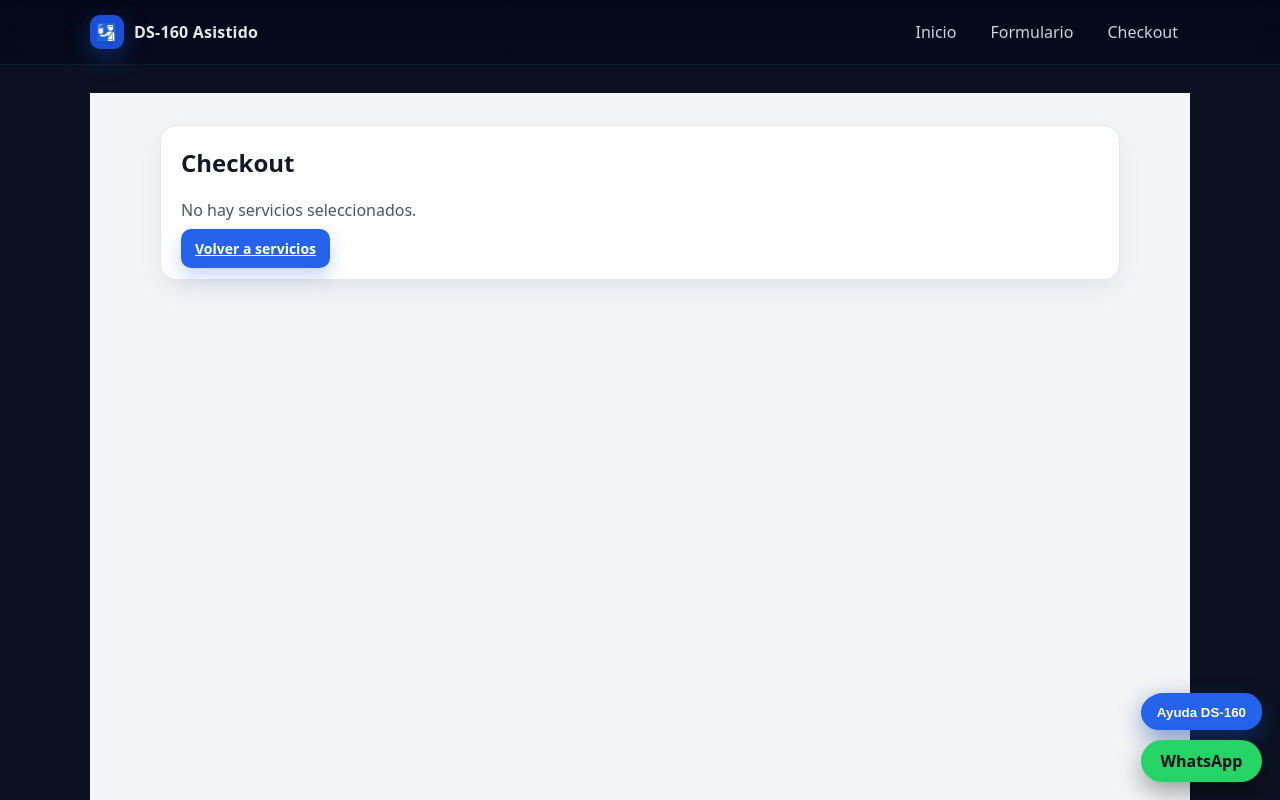
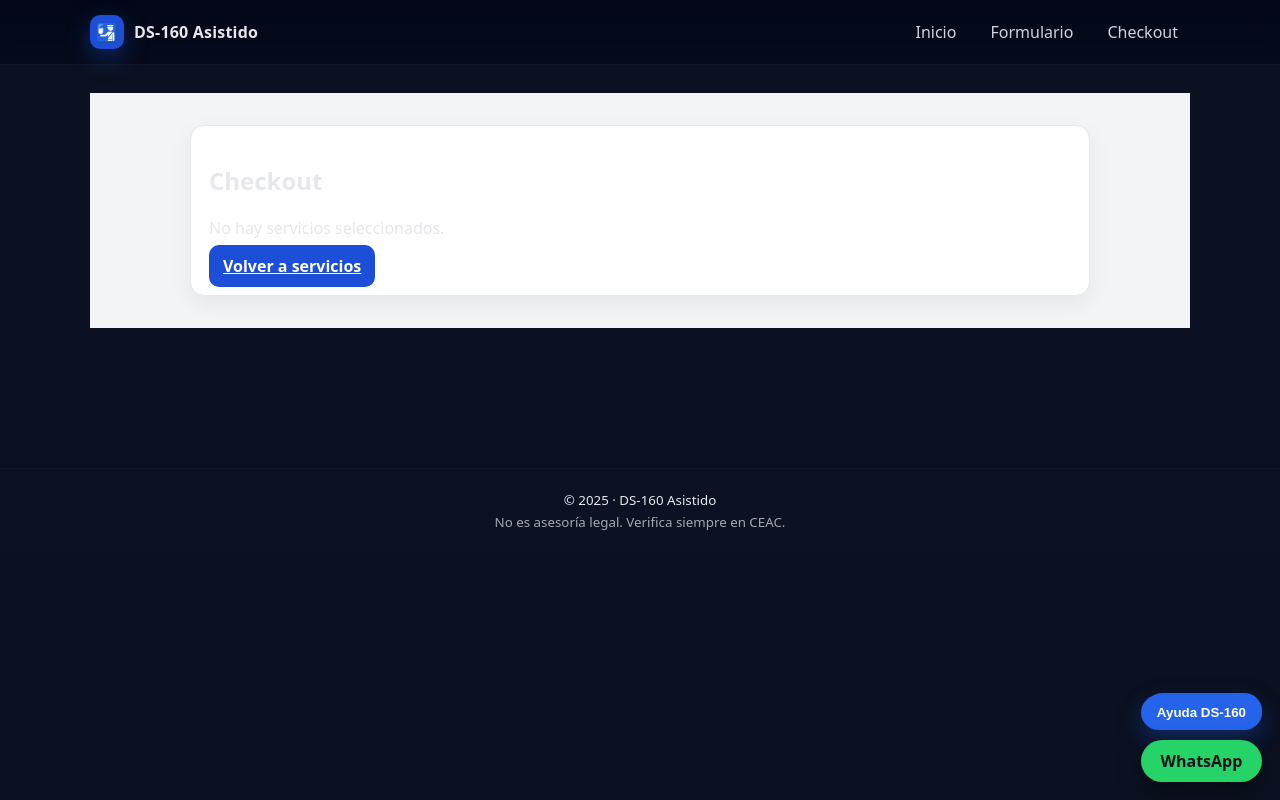
Before and after one commit to robertotitus86/ds160-app, a Next.js app: page /checkout in a window 1280 px wide. Shown: the top 800 px of the page. Built offline with nearby package versions, Linux system fonts and the light colour scheme.

Commit message:
Update page.tsx

```diff
--- a/app/checkout/page.tsx
+++ b/app/checkout/page.tsx
@@ -23,45 +23,34 @@ const TITLES: Record<string, string> = {
 type Method = "deuna" | "transferencia" | "paypal_soon" | "card_soon";
 
 const css = {
-  // Fondo general claro para todo el checkout
-  page: {
-    width: "100%",
-    minHeight: "100vh",
-    background: "#f3f4f6", // gris claro
-    padding: "32px 16px",
-    boxSizing: "border-box",
-  } as React.CSSProperties,
-
   wrapper: {
     display: "flex",
     justifyContent: "center",
     width: "100%",
+    background: "#f3f4f6", // fondo claro para toda la página
+    padding: "32px 16px",
+    boxSizing: "border-box",
   } as React.CSSProperties,
-
   inner: {
     width: "100%",
-    maxWidth: 960,
+    maxWidth: 900,
     display: "grid",
-    gap: 20,
+    gap: 18,
   } as React.CSSProperties,
-
-  // Tarjetas tipo banca / SaaS
   card: {
     background: "#ffffff",
-    padding: 20,
-    borderRadius: 16,
+    padding: 18,
+    borderRadius: 14,
     border: "1px solid #e5e7eb",
-    boxShadow: "0 10px 25px rgba(15,23,42,0.06)",
+    boxShadow: "0 8px 24px rgba(15,23,42,0.06)",
   } as React.CSSProperties,
-
   label: {
     fontSize: 13,
-    opacity: 0.9,
+    color: "#374151",
     display: "block",
     marginBottom: 4,
-    color: "#4b5563",
+    fontWeight: 500,
   } as React.CSSProperties,
-
   input: {
     width: "100%",
     padding: "8px 10px",
@@ -72,19 +61,15 @@ const css = {
     outline: "none",
     fontSize: 14,
   } as React.CSSProperties,
-
   btn: {
-    background: "#2563eb",
-    color: "#fff",
+    background: "#1d4ed8",
+    color: "#ffffff",
     border: "none",
     borderRadius: 10,
     padding: "10px 14px",
     cursor: "pointer",
     fontWeight: 600,
-    fontSize: 14,
-    boxShadow: "0 8px 18px rgba(37,99,235,0.25)",
   } as React.CSSProperties,
-
   ghost: {
     background: "#e5e7eb",
     color: "#111827",
@@ -93,103 +78,59 @@ const css = {
     padding: "10px 14px",
     cursor: "pointer",
     fontWeight: 500,
-    fontSize: 14,
   } as React.CSSProperties,
-
-  // Error en rojo suave
   error: {
-    background: "#fef2f2",
+    background: "#fee2e2",
     border: "1px solid #fecaca",
     padding: 12,
-    color: "#b91c1c",
+    color: "#7f1d1d",
+    borderRadius: 10,
+  } as React.CSSProperties,
+  ok: {
+    background: "#dcfce7",
+    border: "1px solid #bbf7d0",
+    padding: 12,
+    color: "#166534",
     borderRadius: 12,
   } as React.CSSProperties,
-
-  // Toast flotante de éxito
-  toastContainer: {
-    position: "fixed",
-    top: 80,
-    right: 24,
-    zIndex: 60,
-  } as React.CSSProperties,
-
-  okToast: {
-    display: "flex",
-    alignItems: "flex-start",
-    gap: 10,
-    maxWidth: 360,
-    background: "#ecfdf3",
-    border: "1px solid #bbf7d0",
-    padding: 14,
-    color: "#166534",
-    borderRadius: 14,
-    boxShadow: "0 16px 40px rgba(22,163,74,0.25)",
-  } as React.CSSProperties,
-
-  okIconCircle: {
-    width: 24,
-    height: 24,
-    borderRadius: "999px",
-    background: "#22c55e",
-    display: "flex",
-    alignItems: "center",
-    justifyContent: "center",
-    color: "#ecfdf3",
-    fontSize: 14,
-    flexShrink: 0,
-  } as React.CSSProperties,
-
-  okTitle: {
-    fontWeight: 600,
-    marginBottom: 2,
-  } as React.CSSProperties,
-
-  okBody: {
-    fontSize: 13,
-    whiteSpace: "pre-wrap",
-  } as React.CSSProperties,
-
-  okCloseBtn: {
-    marginLeft: 8,
-    background: "transparent",
-    border: "none",
-    color: "#166534",
-    cursor: "pointer",
-    fontSize: 16,
-    lineHeight: 1,
-  } as React.CSSProperties,
-
   tabs: {
     display: "flex",
     flexWrap: "wrap" as const,
     gap: 10,
   } as React.CSSProperties,
-
   tab(active: boolean, disabled?: boolean): React.CSSProperties {
     return {
       position: "relative",
-      background: active ? "#2563eb" : "#e5e7eb",
+      background: active ? "#1d4ed8" : "#e5e7eb",
       color: disabled ? "rgba(55,65,81,.6)" : active ? "#ffffff" : "#111827",
       border: "none",
-      borderRadius: 999,
-      padding: "8px 14px",
+      borderRadius: 10,
+      padding: "8px 12px",
       cursor: disabled ? "not-allowed" : "pointer",
       opacity: disabled ? 0.7 : 1,
       fontSize: 13,
       fontWeight: 500,
     };
   },
-
   soonBadge: {
     position: "absolute" as const,
     top: -8,
     right: -8,
     padding: "2px 6px",
     borderRadius: 8,
-    background: "#f97316",
+    background: "#facc15",
     color: "#111827",
     fontSize: 10,
     fontWeight: 700,
+  } as React.CSSProperties,
+  // Toast flotante arriba a la derecha
+  toast: {
+    position: "fixed",
+    top: 16,
+    right: 16,
+    zIndex: 50,
+    maxWidth: 360,
+    boxShadow: "0 12px 30px rgba(15,23,42,0.18)",
   } as React.CSSProperties,
 };
 
@@ -274,8 +215,8 @@ function CheckoutInner() {
   }, [fromURL.join(",")]);
 
   function copy(text: string) {
-    if (typeof navigator !== "undefined" && (navigator as any).clipboard) {
-      (navigator as any).clipboard.writeText(text).catch(() => {});
+    if (typeof navigator !== "undefined" && navigator.clipboard) {
+      navigator.clipboard.writeText(text).catch(() => {});
     }
   }
 
@@ -305,7 +246,8 @@ function CheckoutInner() {
     }
 
     if (method === "deuna") {
-      if (!deunaChecked) out.push("Marca que confirmas tu pago con Deuna (QR).");
+      if (!deunaChecked)
+        out.push("Marca que confirmas tu pago con Deuna (QR).");
       if (!deunaRef && !deunaFile) {
         out.push(
           "En Deuna ingresa una referencia o adjunta el comprobante de pago."
@@ -386,7 +328,7 @@ function CheckoutInner() {
       });
 
       setSuccessMsg(
-        `Recibimos tu solicitud (#${orderId}).\n` +
+        `✅ Recibimos tu solicitud (#${orderId}).\n` +
           `Revisaremos el pago y te habilitaremos el acceso al asistente DS-160.\n` +
           `Te contactaremos al WhatsApp ${phone.trim()} o al correo ${email.trim()}.`
       );
@@ -401,16 +343,14 @@ function CheckoutInner() {
 
   if (!items.length) {
     return (
-      <div style={css.page}>
       <div style={css.wrapper}>
         <div style={css.inner}>
           <div style={css.card}>
-              <h2 style={{ marginTop: 0, color: "#111827" }}>Checkout</h2>
-              <p style={{ color: "#4b5563" }}>No hay servicios seleccionados.</p>
+            <h2>Checkout</h2>
+            <p>No hay servicios seleccionados.</p>
             <a href="/" style={css.btn}>
               Volver a servicios
             </a>
-            </div>
           </div>
         </div>
       </div>
@@ -418,37 +358,24 @@ function CheckoutInner() {
   }
 
   return (
-    <div style={css.page}>
-      {/* Toast flotante de éxito */}
+    <div style={css.wrapper}>
+      {/* TOAST DE ÉXITO FLOTANTE */}
       {successMsg && (
-        <div style={css.toastContainer}>
-          <div style={css.okToast}>
-            <div style={css.okIconCircle}>✓</div>
-            <div style={{ flex: 1 }}>
-              <div style={css.okTitle}>Pago enviado a revisión</div>
-              <div style={css.okBody}>{successMsg}</div>
-            </div>
-            <button
-              type="button"
-              onClick={() => setSuccessMsg("")}
-              style={css.okCloseBtn}
-              aria-label="Cerrar aviso"
-            >
-              ×
-            </button>
+        <div style={css.toast}>
+          <div style={css.ok}>
+            <pre style={{ margin: 0, whiteSpace: "pre-wrap" }}>
+              {successMsg}
+            </pre>
           </div>
         </div>
       )}
 
-      <div style={css.wrapper}>
       <div style={css.inner}>
-          {/* MENSAJES DE ERROR (en la parte superior) */}
+        {/* MENSAJES DE ERROR */}
         {errors.length > 0 && (
           <div style={css.error}>
-              <b style={{ display: "block", marginBottom: 4 }}>
-                Revisa antes de continuar:
-              </b>
-              <ul style={{ margin: "4px 0 0 18px" }}>
+            <b>Revisa antes de continuar:</b>
+            <ul style={{ margin: "6px 0 0 18px" }}>
               {errors.map((e, i) => (
                 <li key={i}>{e}</li>
               ))}
@@ -458,17 +385,8 @@ function CheckoutInner() {
 
         {/* DATOS DE CONTACTO */}
         <section style={css.card}>
-            <h2 style={{ marginTop: 0, color: "#111827" }}>
-              Tus datos de contacto
-            </h2>
-            <p
-              style={{
-                fontSize: 13,
-                opacity: 0.9,
-                marginBottom: 14,
-                color: "#4b5563",
-              }}
-            >
+          <h2 style={{ marginTop: 0 }}>Tus datos de contacto</h2>
+          <p style={{ fontSize: 13, color: "#6b7280", marginBottom: 14 }}>
             Usaremos estos datos para enviarte acceso al asistente y coordinar
             tu proceso DS-160.
           </p>
@@ -568,10 +486,8 @@ function CheckoutInner() {
 
         {/* RESUMEN */}
         <section style={css.card}>
-            <h3 style={{ marginTop: 0, color: "#111827" }}>
-              Resumen de tu compra
-            </h3>
-            <ul style={{ margin: "6px 0 12px 18px", color: "#374151" }}>
+          <h3 style={{ marginTop: 0 }}>Resumen de tu compra</h3>
+          <ul style={{ margin: "6px 0 12px 18px" }}>
             {items.map((id) => (
               <li
                 key={id}
@@ -584,11 +500,11 @@ function CheckoutInner() {
                   onClick={() => setItems(items.filter((x) => x !== id))}
                   style={{
                     marginLeft: 8,
-                      background: "#f3f4f6",
+                    background: "#e5e7eb",
                     color: "#111827",
-                      border: "1px solid #e5e7eb",
-                      borderRadius: 999,
-                      padding: "4px 10px",
+                    border: "none",
+                    borderRadius: 8,
+                    padding: "4px 8px",
                     cursor: "pointer",
                     fontSize: 12,
                   }}
@@ -598,16 +514,14 @@ function CheckoutInner() {
               </li>
             ))}
           </ul>
-            <p style={{ color: "#111827" }}>
+          <p>
             Total: <b>${total} USD</b>
           </p>
         </section>
 
         {/* MÉTODO DE PAGO */}
         <section style={css.card}>
-            <h3 style={{ marginTop: 0, color: "#111827" }}>
-              Elige cómo pagaste
-            </h3>
+          <h3 style={{ marginTop: 0 }}>Elige cómo pagaste</h3>
           <div style={css.tabs}>
             <button
               style={css.tab(method === "deuna")}
@@ -641,9 +555,7 @@ function CheckoutInner() {
         {/* DEUNA */}
         {method === "deuna" && (
           <section style={css.card}>
-              <h3 style={{ marginTop: 0, color: "#111827" }}>
-                Pago con Deuna (QR)
-              </h3>
+            <h3 style={{ marginTop: 0 }}>Pago con Deuna (QR)</h3>
             <div
               style={{
                 display: "grid",
@@ -669,7 +581,7 @@ function CheckoutInner() {
                     width: 190,
                     height: "auto",
                     borderRadius: 12,
-                      boxShadow: "0 10px 30px rgba(15,23,42,.18)",
+                    boxShadow: "0 10px 30px rgba(15,23,42,.15)",
                   }}
                 />
               </div>
@@ -713,13 +625,13 @@ function CheckoutInner() {
                     }
                   />
                   {deunaFile && (
-                      <small style={{ opacity: 0.8, color: "#4b5563" }}>
+                    <small style={{ color: "#6b7280" }}>
                       Archivo: {deunaFile.name}
                     </small>
                   )}
                 </div>
 
-                  <small style={{ opacity: 0.8, fontSize: 12, color: "#4b5563" }}>
+                <small style={{ color: "#6b7280" }}>
                   Al enviar, tu pago quedará <b>pendiente de revisión</b>. Te
                   habilitaremos el acceso cuando sea aprobado.
                 </small>
@@ -731,9 +643,7 @@ function CheckoutInner() {
         {/* TRANSFERENCIA */}
         {method === "transferencia" && (
           <section style={css.card}>
-              <h3 style={{ marginTop: 0, color: "#111827" }}>
-                Transferencia bancaria
-              </h3>
+            <h3 style={{ marginTop: 0 }}>Transferencia bancaria</h3>
             <div
               style={{
                 background: "#f9fafb",
@@ -742,10 +652,9 @@ function CheckoutInner() {
                 padding: 14,
                 display: "grid",
                 gap: 10,
-                  color: "#111827",
               }}
             >
-                <div style={{ fontSize: 13, opacity: 0.9 }}>
+              <div style={{ fontSize: 13, color: "#4b5563" }}>
                 Datos para transferencia
               </div>
               <div>
@@ -757,8 +666,8 @@ function CheckoutInner() {
                     background: "#e5e7eb",
                     color: "#111827",
                     border: "none",
-                      borderRadius: 999,
-                      padding: "3px 10px",
+                    borderRadius: 8,
+                    padding: "3px 8px",
                     cursor: "pointer",
                     fontSize: 11,
                   }}
@@ -798,7 +707,7 @@ function CheckoutInner() {
                   }
                 />
                 {transFile && (
-                    <small style={{ opacity: 0.8, color: "#4b5563" }}>
+                  <small style={{ color: "#6b7280" }}>
                     Archivo: {transFile.name}
                   </small>
                 )}
@@ -821,7 +730,7 @@ function CheckoutInner() {
                 Confirmo que realicé la transferencia por el total indicado
               </label>
 
-                <small style={{ opacity: 0.8, fontSize: 12, color: "#4b5563" }}>
+              <small style={{ color: "#6b7280" }}>
                 Al enviar, tu pago quedará <b>pendiente de revisión</b>. Te
                 habilitaremos el acceso cuando sea aprobado.
               </small>
@@ -840,14 +749,7 @@ function CheckoutInner() {
               justifyContent: "space-between",
             }}
           >
-              <div
-                style={{
-                  fontSize: 13,
-                  opacity: 0.9,
-                  maxWidth: 420,
-                  color: "#4b5563",
-                }}
-              >
+            <div style={{ fontSize: 13, color: "#4b5563", maxWidth: 420 }}>
               Al continuar, enviaremos tu pago a revisión. Te contactaremos
               usando los datos que ingresaste para habilitar el acceso al
               asistente DS-160 y continuar tu proceso.
@@ -863,7 +765,6 @@ function CheckoutInner() {
         </section>
       </div>
     </div>
-    </div>
   );
 }
 
```
Lines whose indentation alone changed are shown as unchanged.
